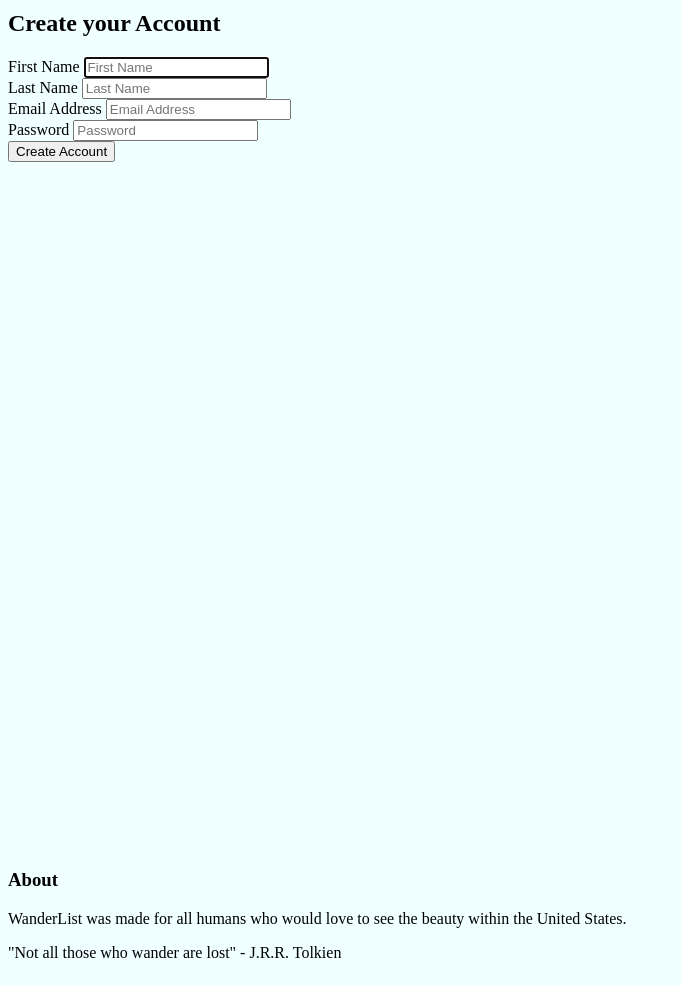
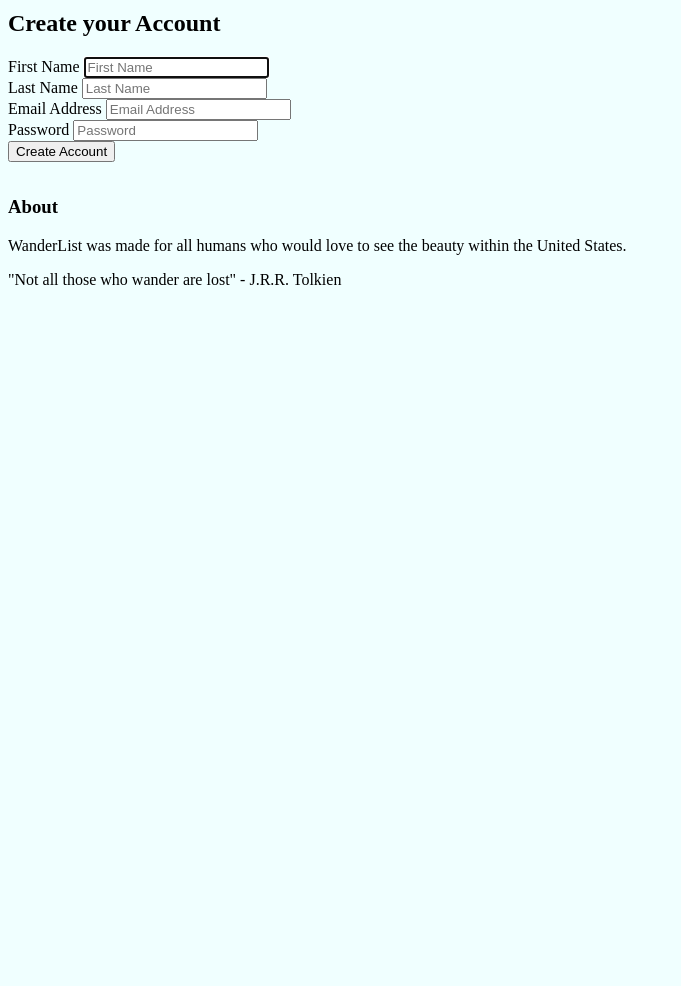
Before and after one commit to mmrice22/hb-final-project, a Flask app: page / in a window 1280 px wide. Shown: the part 194-1180 px from the top of the page, without its empty margins (0-681 px from the left). After the commit the page ends 479 px from the top, so only its background shows below. Run offline with Flask 2, Linux system fonts and the light colour scheme; some libraries are stand-ins or nearby versions.

Commit message:
changing footer position

```diff
--- a/static/styles.css
+++ b/static/styles.css
@@ -5,13 +5,12 @@ body {
 }
 
 .footer-container {
-  position: relative;
   min-height: 100%;
-  min-height: 100vh;
+  position: absolute;
 }
 
 .site-footer {
-  position: absolute;
+  position: relative;
   right: 0;
   bottom: 0;
   left: 0;
```
